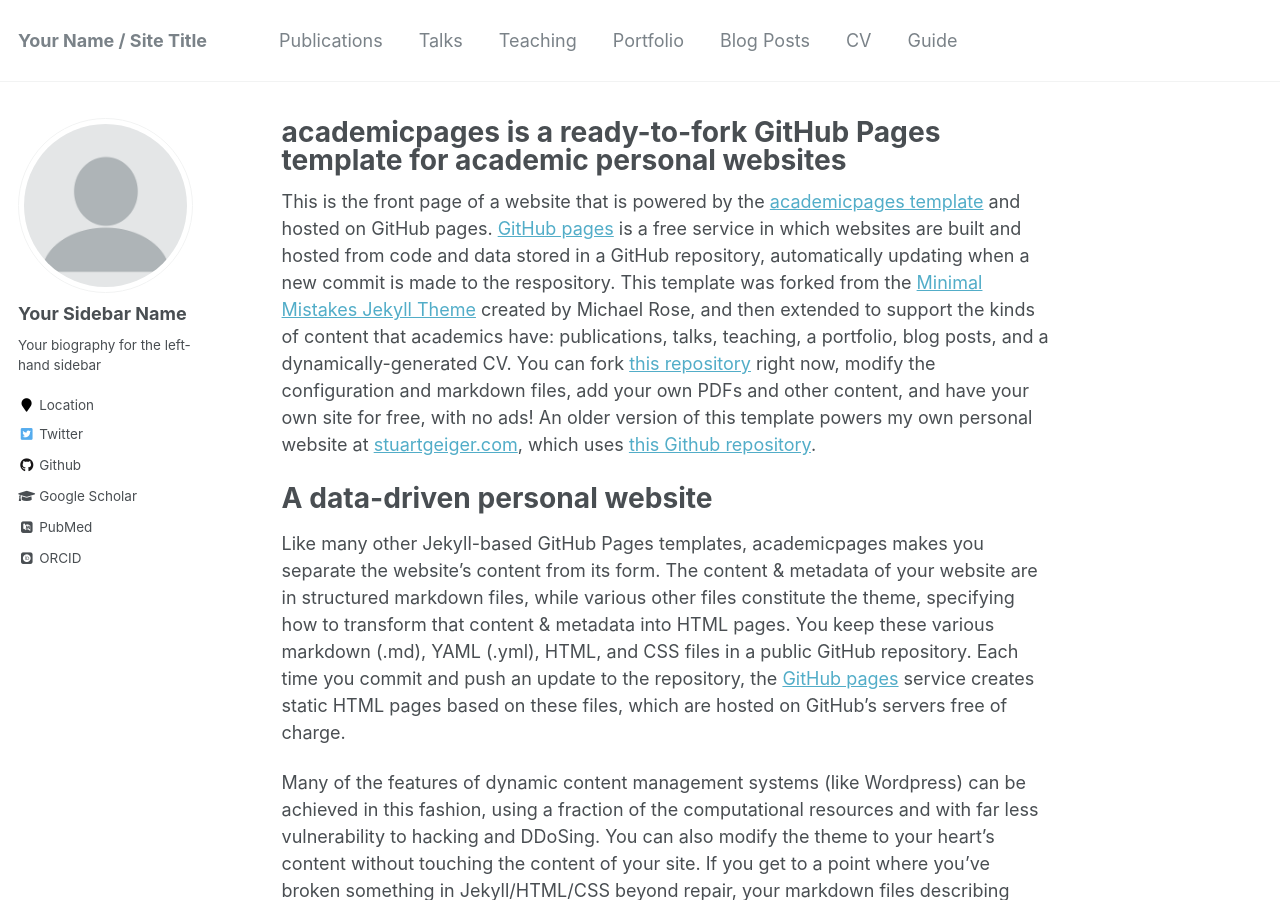
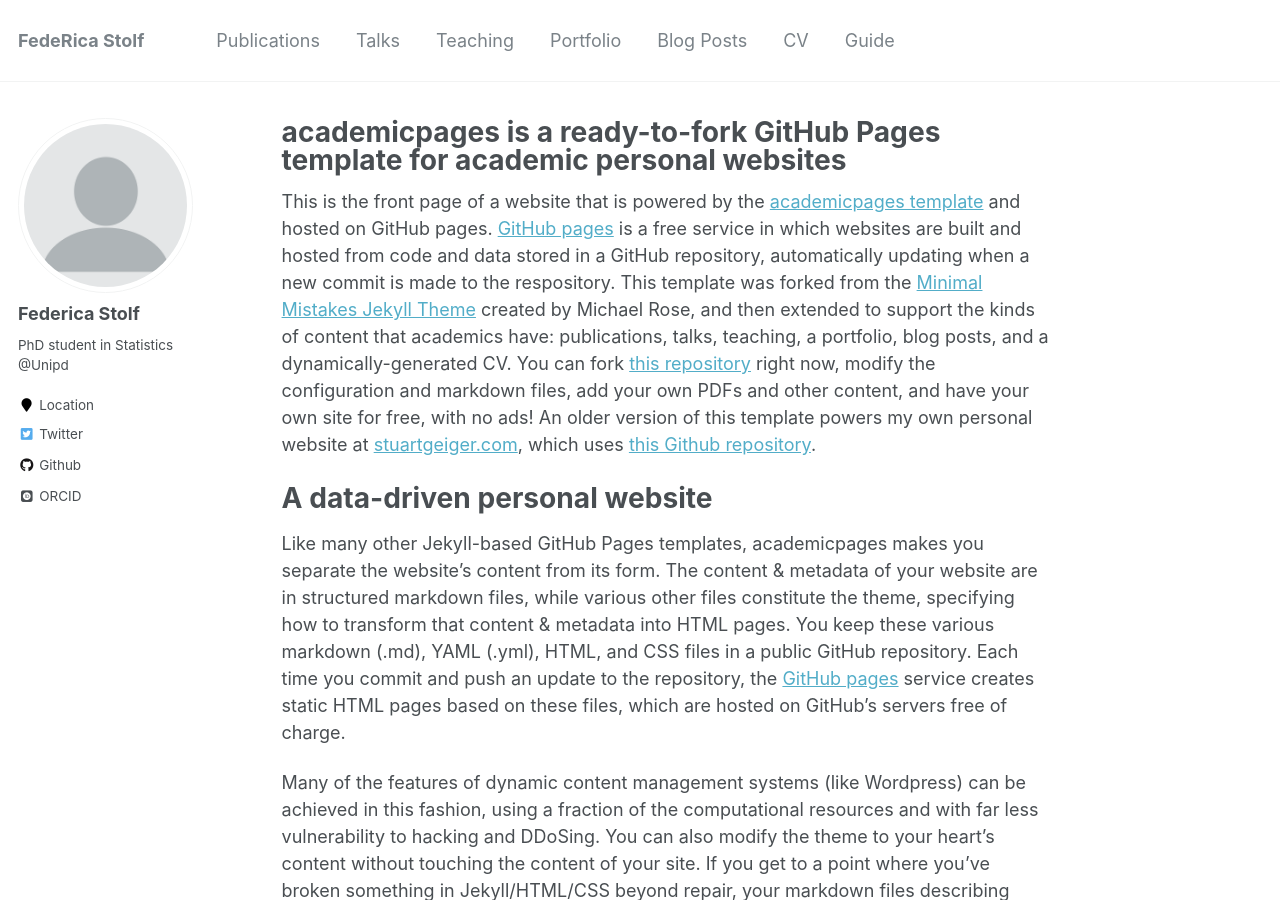
Before and after one commit to federicastolf/federicastolf.github.io, a Jekyll site: the page built from _pages/about.md, in a window 1280 px wide and 900 px high. Built offline with Jekyll 4.4.1, drawn with Linux system fonts in a browser that asks for light colours; some web fonts are replaced.

Commit message:
Update _config.yml

```diff
--- a/_config.yml
+++ b/_config.yml
@@ -7,7 +7,7 @@
 
 # Site Settings
 locale                   : "en-US"
-title                    : "Your Name / Site Title"
+title                    : "FedeRica Stolf"
 title_separator          : "-"
 name                     : &name "Your Name"
 description              : &description "personal description"
@@ -56,8 +56,8 @@ alexa_site_verification  :
 yandex_site_verification :
 
 # Social Sharing
-twitter:
-  username               : &twitter
+#twitter:
+#  username               : &twitter
 facebook:
   username               :
   app_id                 :
@@ -80,13 +80,13 @@ analytics:
 
 # Site Author
 author:
-  name             : "Your Sidebar Name"
+  name             : "Federica Stolf"
   avatar           : "profile.png"
-  bio              : "Your biography for the left-hand sidebar"
+  bio              : "PhD student in Statistics @Unipd"
   location         : "Location"
   employer         :
-  pubmed           : "https://www.ncbi.nlm.nih.gov/pubmed/?term=john+snow"
-  googlescholar    : "http://yourfullgooglescholarurl.com"
+ # pubmed           : "https://www.ncbi.nlm.nih.gov/pubmed/?term=john+snow"
+ # googlescholar    : "http://yourfullgooglescholarurl.com"
   email            :
   researchgate     :  # example: "https://www.researchgate.net/profile/yourprofile"
   uri              :
```
